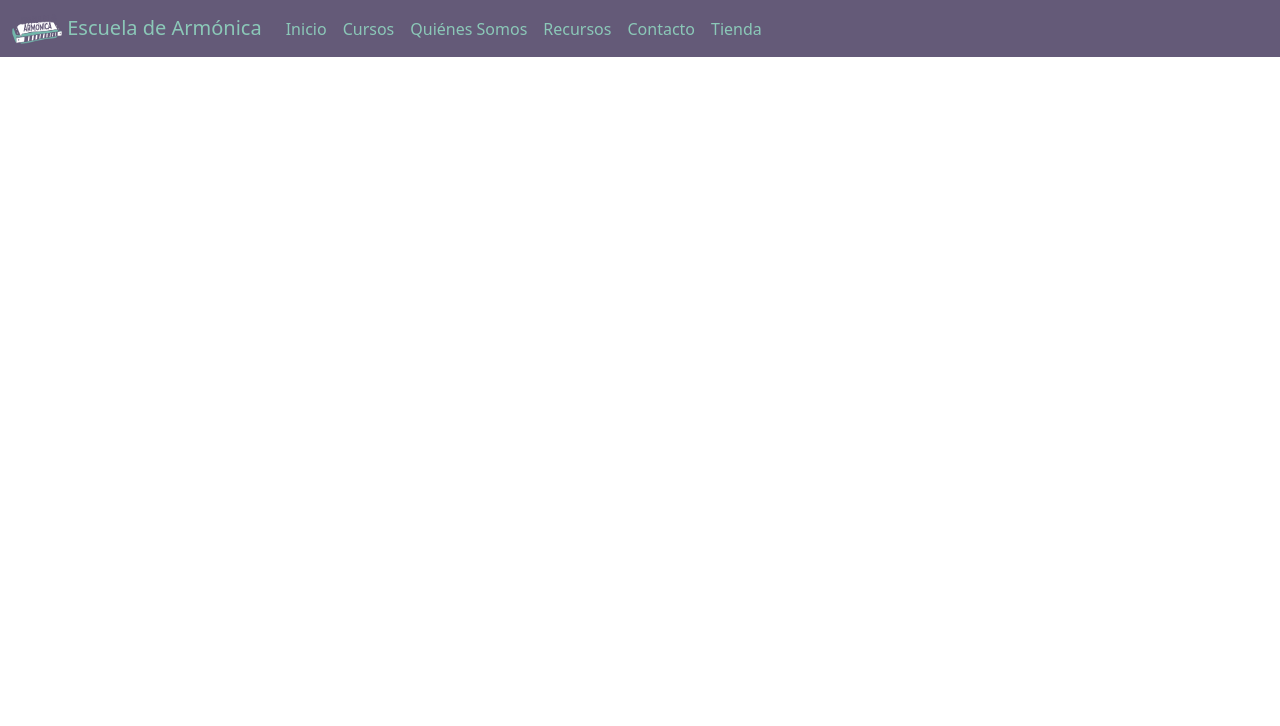
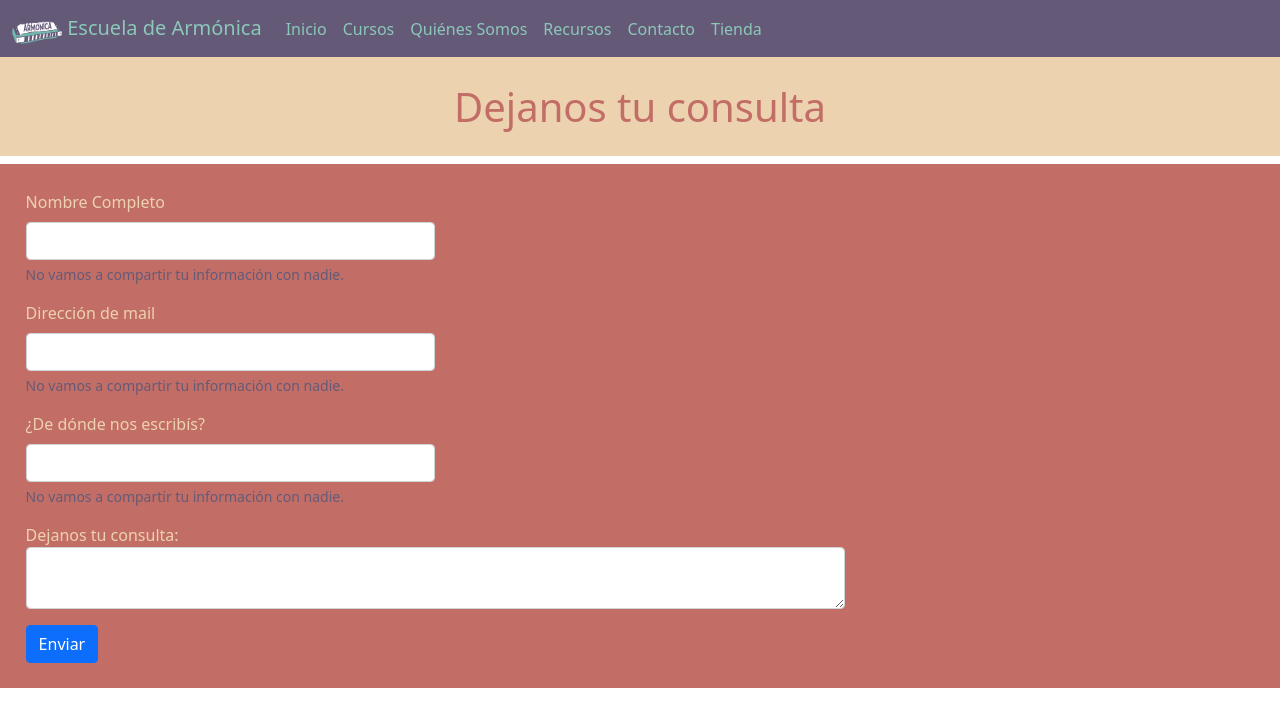
Before and after one commit to tomasgarmonica/Escuela-de-Armonica, a website: page contacto.html in a window 1280 px wide. Drawn offline with nearby package versions, Linux system fonts and the light colour scheme.

Commit message:
Agregado el formulario a contacto.html

```diff
--- a/contacto.html
+++ b/contacto.html
@@ -11,7 +11,7 @@
 
 <body>
   <header>
-        <nav class="navbar fixed-top navbar-expand-lg bg-violeta">
+    <nav class="navbar sticky-top navbar-expand-lg bg-violeta">
         <div class="container-fluid">
           <a class="navbar-brand" href="/index.html">
             <img src="/img/logotransp.png" alt="" width="50" height="30" class="d-inline-block align-text-top">
@@ -46,4 +46,44 @@
       </nav>
   </header>
 
+    <main>
+      <div>
+        <main>
+          <div>
+            <h1 class="bg-beige rojo d-flex justify-content-center caja">Dejanos tu consulta</h1>
+          </div>
+          <div class="bg-rojo">
+            <form class="caja">
+              <div class="mb-3 col-4">
+                <label for="exampleInputName1" class="form-label beige">Nombre Completo</label>
+                <input type="text" class="form-control" id="exampleInputName1" aria-describedby="emailHelp">
+                <div id="emailHelp" class="form-text violeta">No vamos a compartir tu información con nadie.</div>
+              </div>
+              <div class="mb-3 col-4">
+                <label for="exampleInputEmail1" class="form-label beige">Dirección de mail</label>
+                <input type="email" class="form-control" id="exampleInputEmail1" aria-describedby="emailHelp">
+                <div id="emailHelp" class="form-text violeta">No vamos a compartir tu información con nadie.</div>
+              </div>
+              <div class="mb-3 col-4">
+                <label for="exampleInputName1" class="form-label beige">¿De dónde nos escribís?</label>
+                <input type="text" class="form-control" id="exampleInputName1" aria-describedby="emailHelp">
+                <div id="emailHelp" class="form-text violeta">No vamos a compartir tu información con nadie.</div>
+              </div>
+              <div class="mb-3 col-8">
+                <label class="beige" for="floatingTextarea">Dejanos tu consulta:</label>
+                <textarea class="form-control" placeholder="" id="floatingTextarea"></textarea>
+              </div>
+              <button type="submit" class="btn btn-primary">Enviar</button>
+            </form>
+
+          </div>
+        </main>
+      </div>
+    </main>
+
+
+
+
+<script src="https://cdn.jsdelivr.net/npm/bootstrap@5.1.3/dist/js/bootstrap.bundle.min.js" integrity="sha384-ka7Sk0Gln4gmtz2MlQnikT1wXgYsOg+OMhuP+IlRH9sENBO0LRn5q+8nbTov4+1p" crossorigin="anonymous"></script>
 </body>
+</html>
--- a/style.css
+++ b/style.css
@@ -56,5 +56,10 @@
   padding: 2%;
 }
 
+.accordion{
+  padding-left: 10px;
+  padding-right: 10px;
+}
+
 /*---------------------ANIMACIONES---------------------------*/
 /*# sourceMappingURL=style.css.map */
```
Also changed, not shown: cursos.html (+6 -0 lines). Lines whose indentation alone changed are shown as unchanged.
